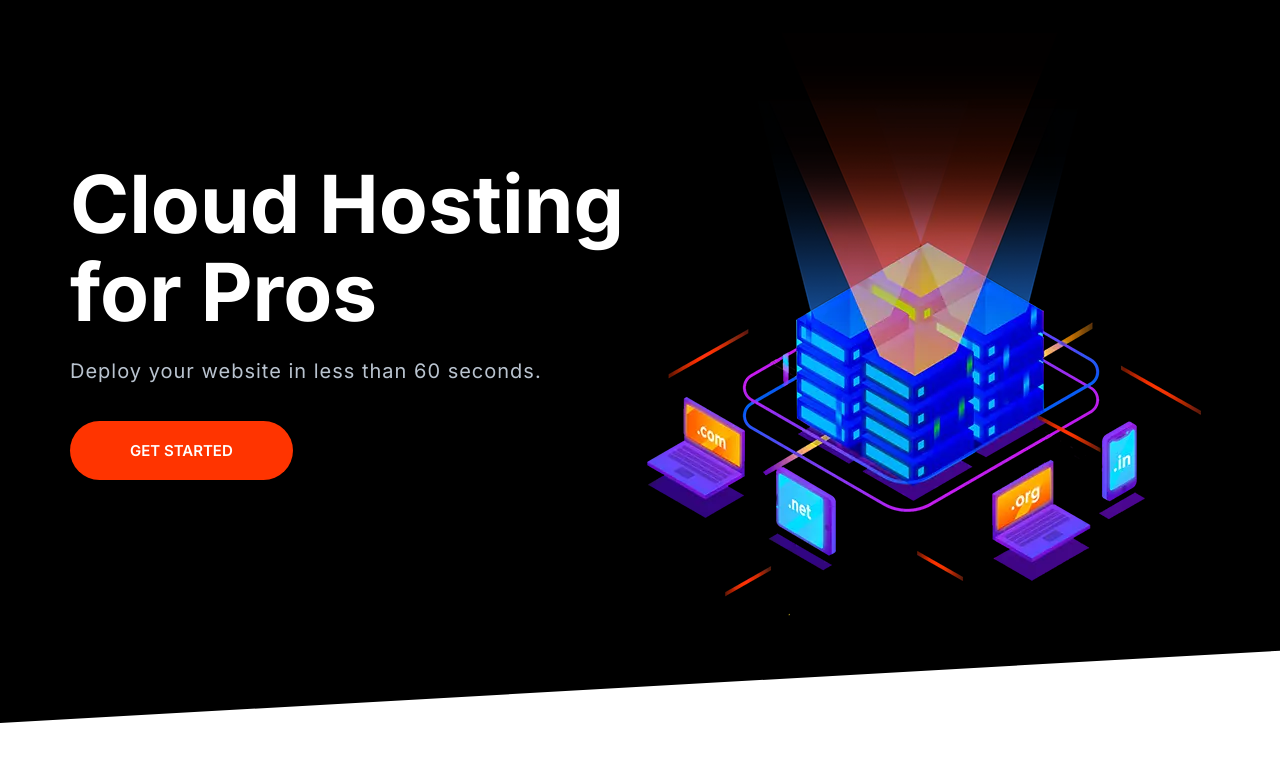
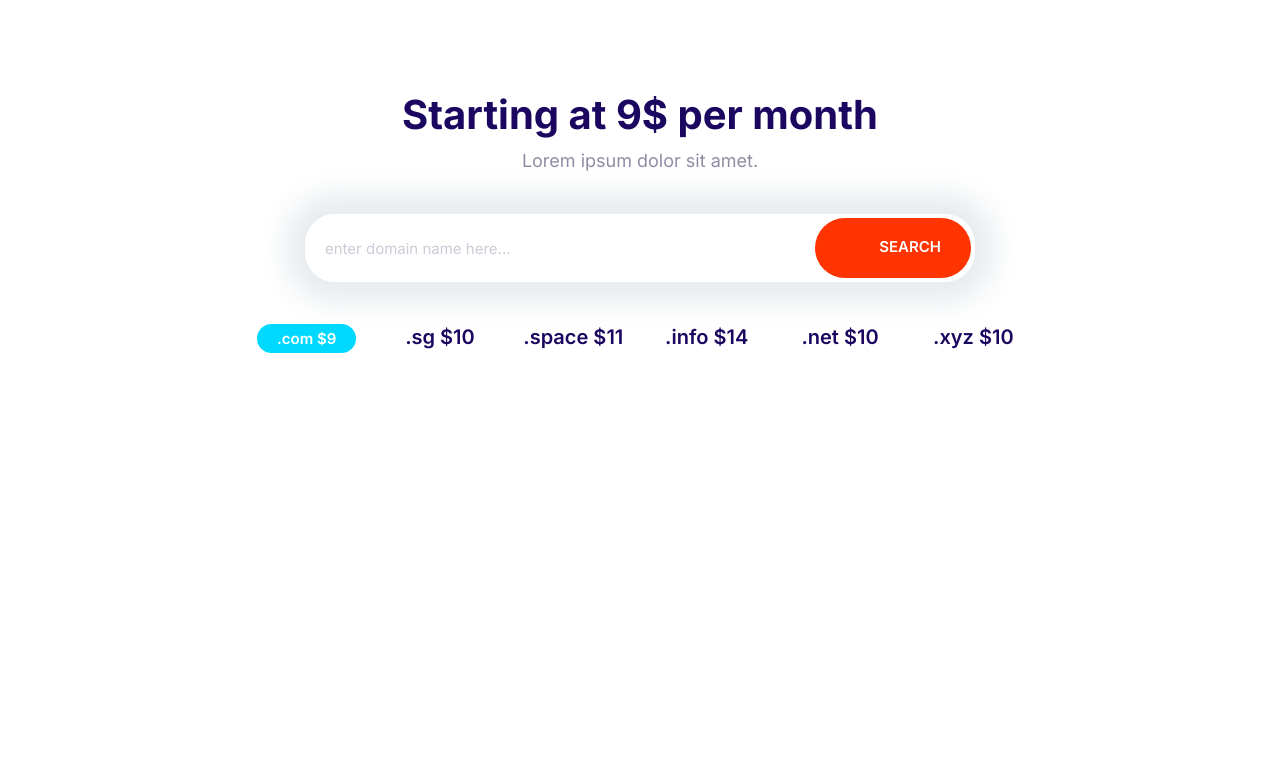
Before and after one commit to rawanwehbe/Cloud-services-website, a plain HTML site: page index.html in a window 1280 px wide. Drawn offline with Linux system fonts and the light colour scheme.

Commit message:
DomainsBlock

```diff
--- a/css/style.css
+++ b/css/style.css
@@ -160,6 +160,7 @@
 /*Buttons*/
 .btn{
 border-radius: 40px;
+outline: 0;
 border: 0;
 cursor: pointer;
 font-size: 1.8rem;
@@ -169,6 +170,12 @@
 text-align: center;
 text-transform: uppercase;
 white-space: nowrap;
+}
+.btn .icon{
+    width: 2rem;
+    height: 2rem;
+    margin-right: 1rem;
+    vertical-align: middle;
 }
 .btn--primary{
 background: var(--color-primary);
@@ -232,7 +239,7 @@
 .input-group .input{
 border: 0;
 flex-grow: 1;
-padding: 1.5rem 1rem;
+padding: 1.5rem 2rem;
 }
 .input-group .btn{
     margin: 4px;
@@ -572,3 +579,26 @@
     align-self: center;
 }
 }
+
+/*Domain Block*/
+.block-domain .input-group{
+box-shadow: 0 0 30px 20px #e6ebee;
+border: 0;
+margin:4rem auto ;
+max-width:670px;
+}
+.block-domain__prices{
+    display: grid;
+    grid-template-columns: repeat(3,1fr);
+    grid-template-rows: repeat(2,6rem);
+    font-size: 2rem;
+    font-weight:600 ;
+    justify-items: center;
+    max-width:800px ;
+    margin: 0 auto;
+}
+@media screen and (min-width:768px){
+.block-domain__prices{
+    grid-template-columns: repeat(auto-fit,minmax(10rem,1fr));
+}
+}
--- a/index.html
+++ b/index.html
@@ -15,25 +15,33 @@
     <link rel="stylesheet" href="css/style.css" />
   </head>
   <body>
-    <section class="block block--dark block--skewed-left hero">
-      <div class="container grid grid--1x2">
-        <header class="block__header hero__content">
-          <h1 class="block__heading">Cloud Hosting for Pros</h1>
-          <p class="hero__tagline">
-            Deploy your website in less than 60 seconds.
-          </p>
-          <a href="" class="btn btn--accent btn--stretched">Get Started</a>
-        </header>
-        <picture
-          ><source
-            type="image/webp"
-            srcset="images/banner.webp 1x, images/banner@2x.webp 2x" />
-          <source
-            type="image/png"
-            srcset="images/banner.png 1x, images/banner@2x.png 2x" />
-          <img class="hero__image" src="images/banner.png" alt=""
-        /></picture>
+    <section class="block container block-domain">
+      <header class="block__header">
+        <h2>Starting at 9$ per month</h2>
+        <p>Lorem ipsum dolor sit amet.</p>
+      </header>
+      <div class="input-group">
+        <input
+          type="text"
+          class="input"
+          placeholder="enter domain name here..."
+        />
+        <button class="btn btn--accent">
+          <svg class="icon icon--white"></svg>
+            <use xlink:href="images/sprite.svg#search"></use>
+            </svg
+          >Search
+        </button>
       </div>
+
+      <ul class="list block-domain__prices">
+        <li><span class="badge badge--secondary">.com $9</span></li>
+        <li>.sg $10</li>
+        <li>.space $11</li>
+        <li>.info $14</li>
+        <li>.net $10</li>
+        <li>.xyz $10</li>
+      </ul>
     </section>
     <script src="js/main.js"></script>
   </body>
```
Also changed, not shown: components/DomainsBlock.html (added, +28 -0 lines).
